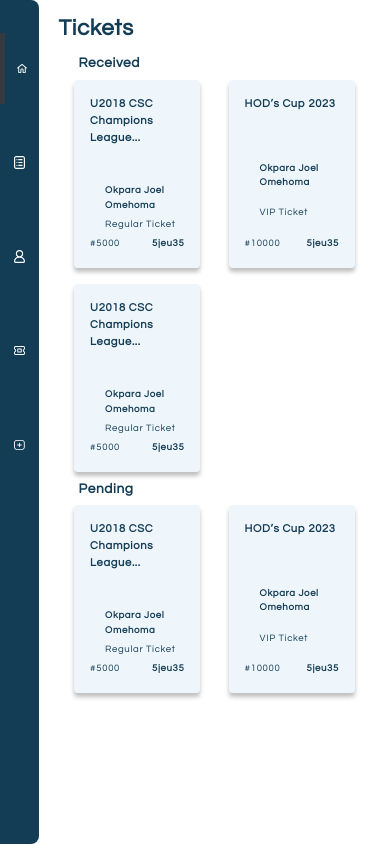
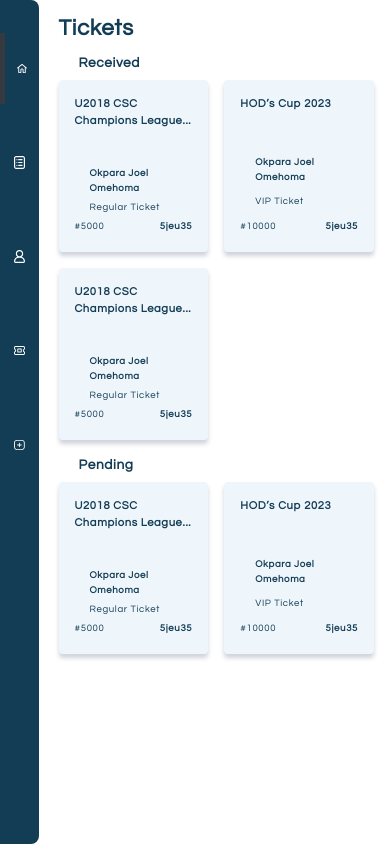
Before and after one commit to adebimpecole/GES400, a React (Vite) app: page /dashboard/tickets in a window 390 px wide. Built offline with nearby package versions, Linux system fonts and the light colour scheme; sample sign-in values are in the browser's storage.

Commit message:
made the ticket cards responsive

```diff
--- a/src/Dashboard/Tickets.css
+++ b/src/Dashboard/Tickets.css
@@ -19,7 +19,11 @@
   gap: .5rem;
   border-radius: 0.25rem;
   background: #EEF6FB;
-  box-shadow: 0px 4px 4px 0px rgba(0, 0, 0, 0.25);
+  box-shadow: 0px 4px 4px 0px rgba(70, 80, 114, 0.25);
+  cursor: pointer;
+}
+.ticket_details:hover{
+  background: rgba(179, 209, 227, 0.407)
 }
 .received_tickets{
   display: grid;
@@ -89,5 +93,7 @@
   }
   .received_tickets{
     gap: 1rem;
+    grid-template-columns: 48% 48%;
+    padding: 2% 0 5% 0;
   }
 }
```
